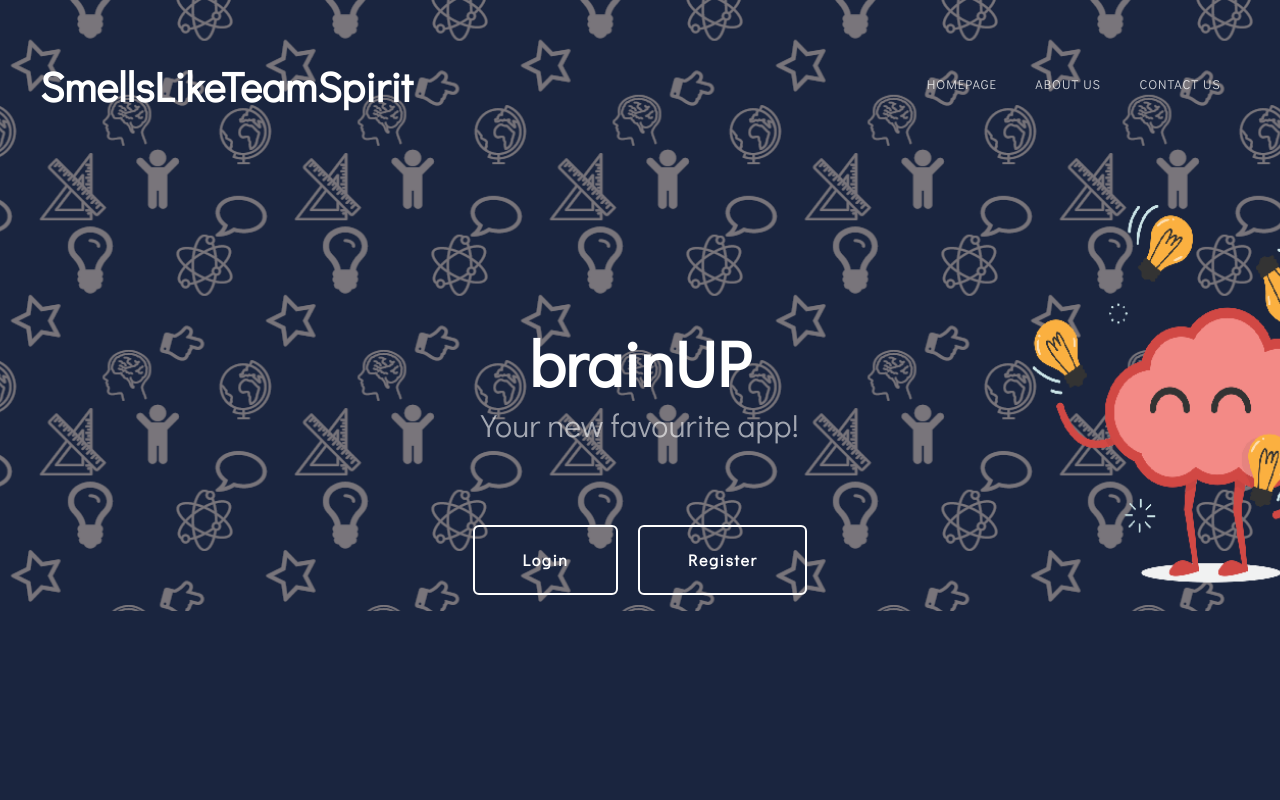
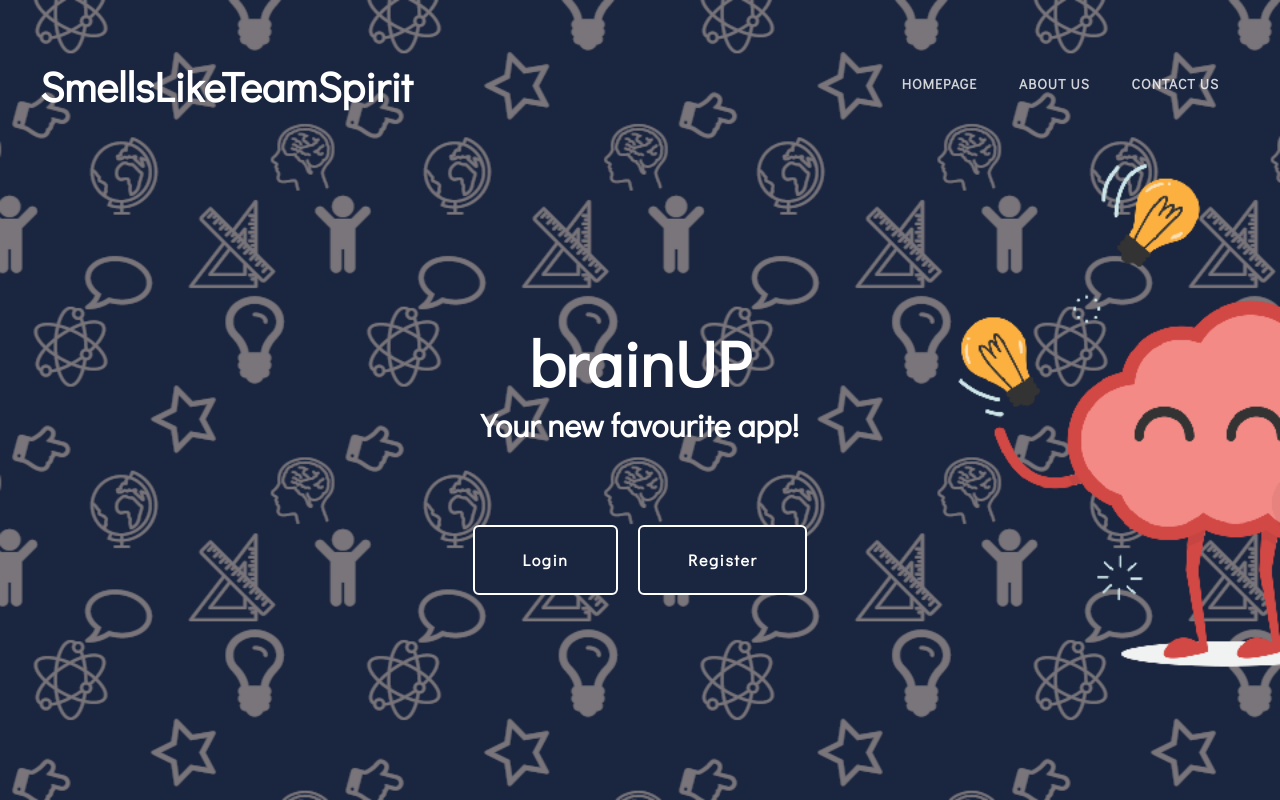
Before and after one commit to TibiDumitru/brainUP, a Flask app: page / in a window 1280 px wide. Run offline with Flask 2, Linux system fonts and the light colour scheme; some libraries are stand-ins or nearby versions.

Commit message:
Update style-index.css

```diff
--- a/static/style-index.css
+++ b/static/style-index.css
@@ -12,6 +12,8 @@
     font-size: 12pt;
     font-weight: 200;
     color: #FFF;
+    background: #1a253f url(draft2.png) no-repeat center;
+    background-size: cover;
 }
 
 h1, h2, h3
@@ -124,6 +126,7 @@
 
 .button
 {
+    background-color: #1a253f;
     display: inline-block;
     padding: 1em 2em 1em 2em;
     letter-spacing: 0.10em;
@@ -142,6 +145,12 @@
     padding: 1em 2em;
     border-color: rgba(0,0,0,.8);
     color: rgba(0,0,0,.8);
+}
+
+.button:hover
+{
+    background-color : white;
+    color: #1a253f;
 }
 
 
@@ -163,9 +172,9 @@
 .title .byline
 	{
 		font-size: 1.3em;
-		color: rgba(255,255,255,0.60);
+		color: white;
+		font-weight: bold;
 	}
-
 /*********************************************************************************/
 /* Header                                                                        */
 /*********************************************************************************/
@@ -184,9 +193,8 @@
 #header-wrapper
 {
     position: relative;
-		padding: 0em 0em 0em 0em;
-		background: #1a253f url(draft2.jpg) no-repeat center;
-		background-size: cover;
+    padding: 0em;
+    margin: 0em;
 }
 
 #header
@@ -247,20 +255,20 @@
     letter-spacing: 1px;
     text-decoration: none;
     text-transform: uppercase;
-		font-size: 0.8em;
+    font-size: 0.87em;
+    font-weight:bold;
     color: rgba(255,255,255,0.80);
 }
 
 #menu li:hover a, #menu li.active a, #menu li.active span
 {
+    background-color: white;
+    color: #1a253f;
+    border: 2px solid rgba(255,255,255,1);
+    border-radius: 6px;
+    font-size: 0.9em;
 }
 
-	#menu .active a
-	{
-		border: 2px solid rgba(255,255,255,1);
-		border-radius: 6px;
-		color: rgba(255,255,255,1);
-	}
 
 #menu .icon
 {
```
Lines whose indentation alone changed are shown as unchanged.
